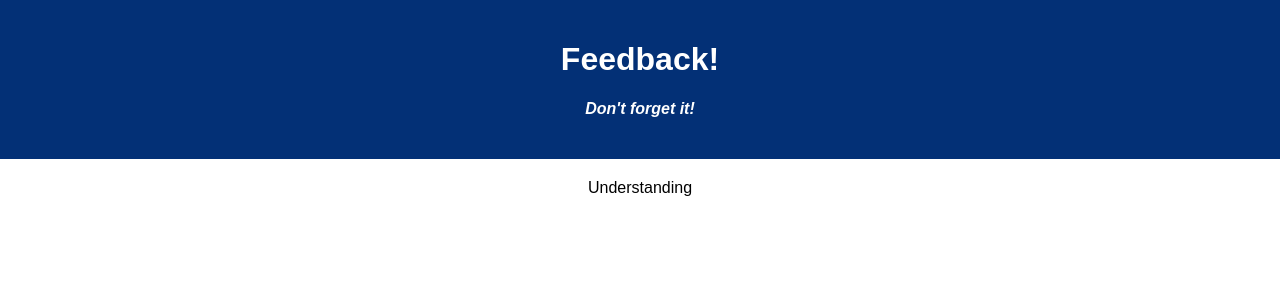
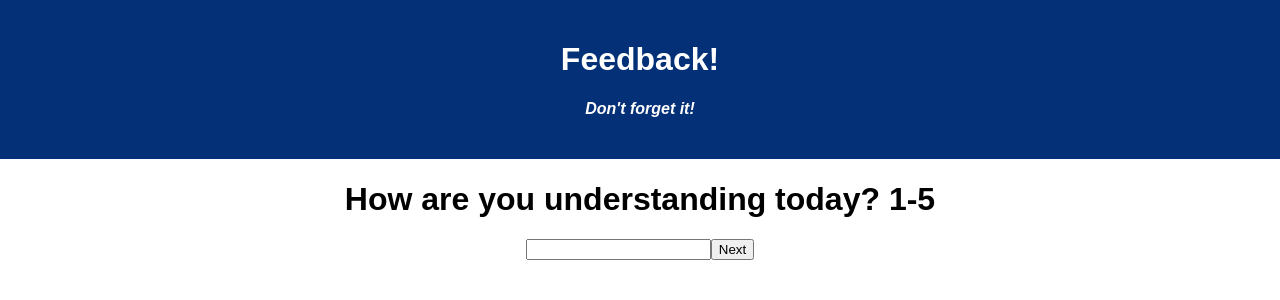
Before and after one commit to NodakAttack/redux-feedback-loops, a React (Create React App) app: page /#/understanding in a window 1280 px wide. Shown: the top 300 px of the page. Built offline with nearby package versions, Linux system fonts and the light colour scheme.

Commit message:
understanding component working, used useRef instead of onChange/useSelector for practice

```diff
--- a/src/components/Understanding/Understanding.jsx
+++ b/src/components/Understanding/Understanding.jsx
@@ -1,9 +1,29 @@
-import React from 'react'
+import React, { useRef } from "react";
+import { useDispatch, useSelector } from "react-redux";
+import { useHistory } from "react-router-dom/cjs/react-router-dom.min";
 
 const Understanding = () => {
+  const dispatch = useDispatch();
+  const history = useHistory();
+  const understanding = useSelector((store) => store.understanding);
+
+  const inputRef = useRef(null);
+
+  const next = () => {
+    dispatch({ type: "PUT_UNDERSTANDING", payload: inputRef.current.value });
+    history.push('/')
+    console.log("understanding is ", understanding);
+  };
+
   return (
-    <div>Understanding</div>
-  )
-}
+    <>
+      <h1>How are you understanding today? 1-5</h1>
+      <div>
+        <input type="number" ref={inputRef} />
+        <button onClick={next}>Next</button>
+      </div>
+    </>
+  );
+};
 
-export default Understanding
+export default Understanding;
```
